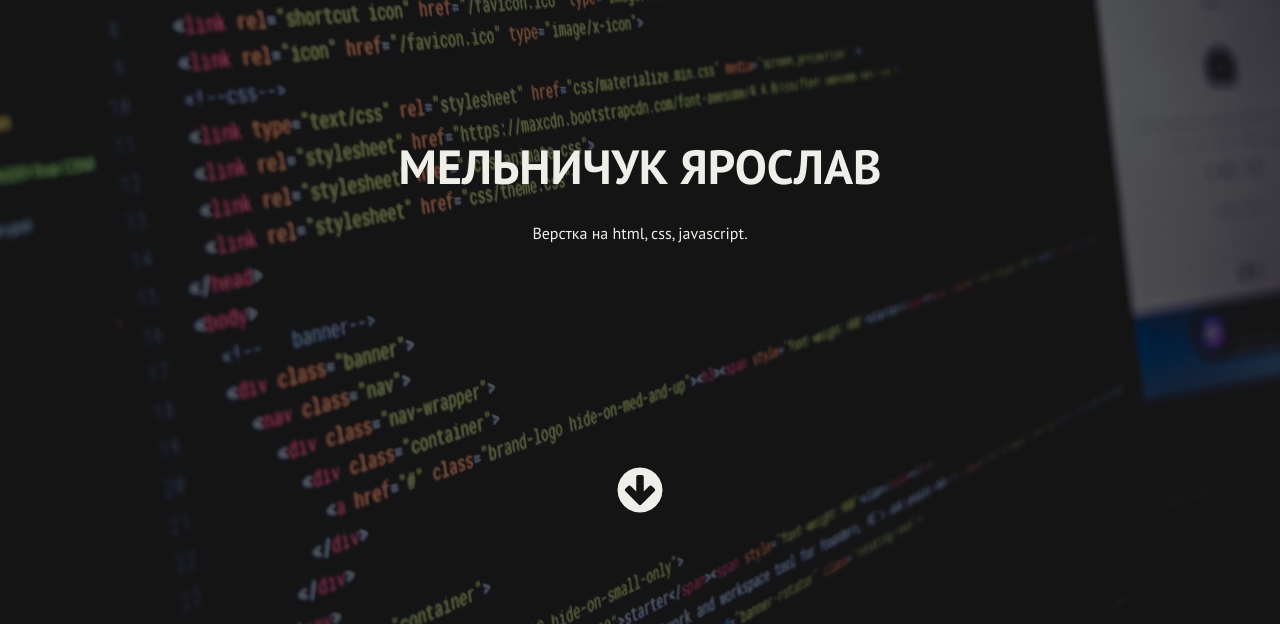
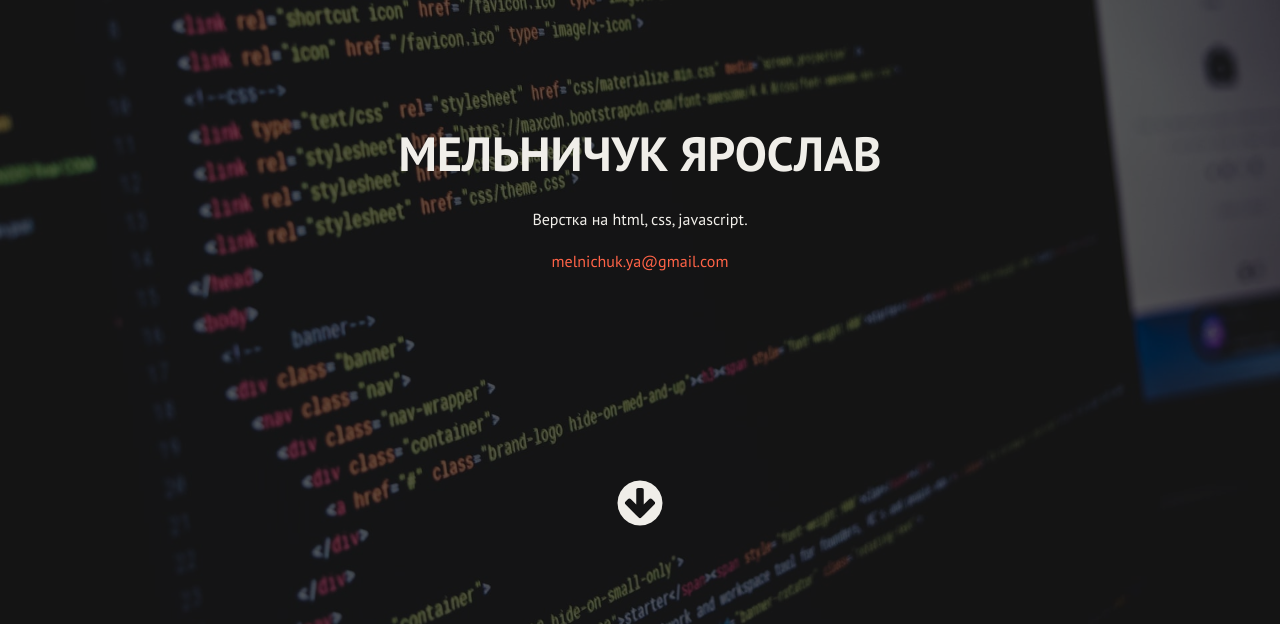
Before and after one commit to borodat/the_portfolio, a website: page app/index.html in a window 1280 px wide. Shown: the part 176-802 px from the top of the page. Drawn offline with Linux system fonts and the light colour scheme.

Commit message:
add mail href

```diff
--- a/app/index.html
+++ b/app/index.html
@@ -62,6 +62,7 @@
 					<div class="lead">
 						<h1>Мельничук Ярослав</h1>
 						<p>Верстка на html, css, javascript.</p>
+						<p><a href="mailto:melnichuk.ya@gmail.com">melnichuk.ya@gmail.com</a></p>
 					</div>
 				<div class="scroll-down">
 					<a class="scrollto" href="#portfolio" title="Примеры работ">
```
